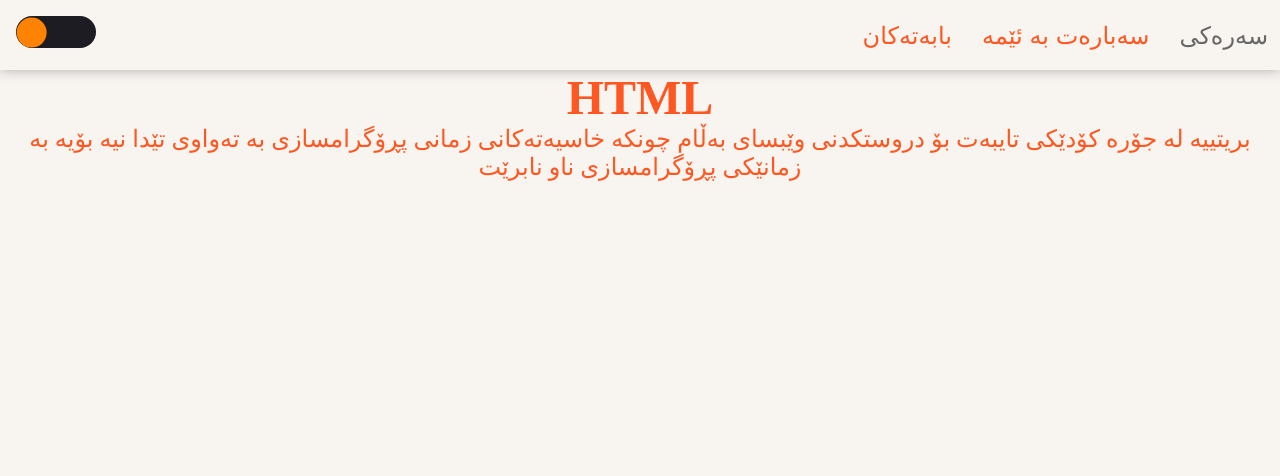
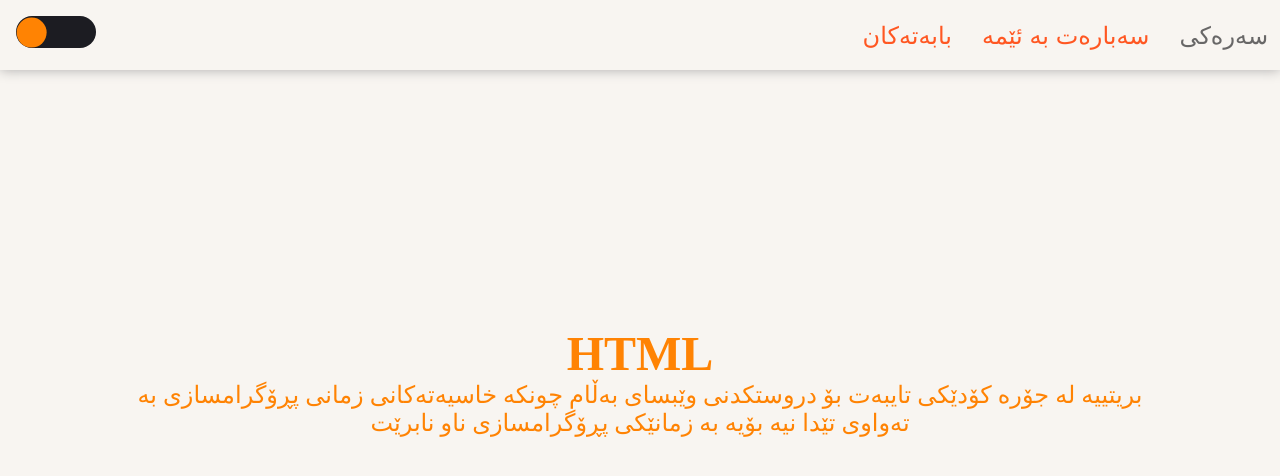
Before and after one commit to k97-Media/k97-Media.github.io, a Jekyll site: the page built from topics/html.md, in a window 1280 px wide. Shown: the top 476 px of the page. Built offline with Jekyll 4.4.1, drawn with Linux system fonts in a browser that asks for light colours; some web fonts are replaced.

Commit message:
Add topic page style

```diff
--- a/_layouts/topic-page.html
+++ b/_layouts/topic-page.html
@@ -4,7 +4,10 @@
     <nav>
       {%include header.html%}
     </nav>
-    {{content}}
+    <div class="container">
+      {{content}}
+    </div>
+
     {%include footer.html%}
   </body>
 </html>
--- /dev/null
+++ b/_sass/includes/topic-page.scss
@@ -0,0 +1,3 @@
+.container {
+	color: $primary;
+}
--- a/assets/css/style.scss
+++ b/assets/css/style.scss
@@ -6,3 +6,4 @@
 @import "includes/socials.scss";
 @import "includes/header.scss";
 @import "includes/page.scss";
+@import "includes/topic-page.scss";
```
